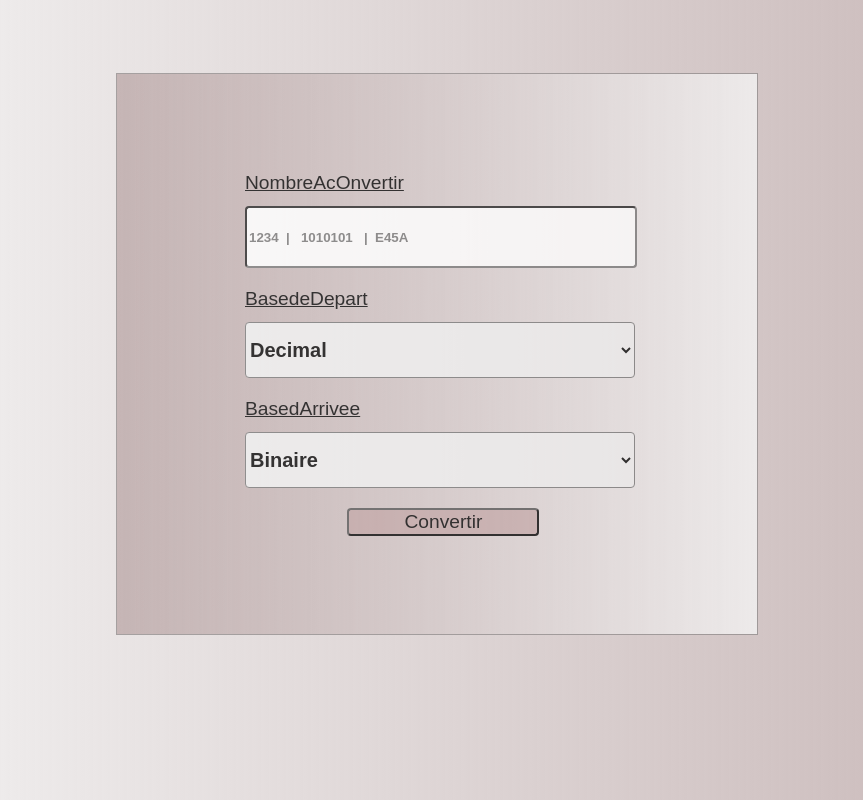
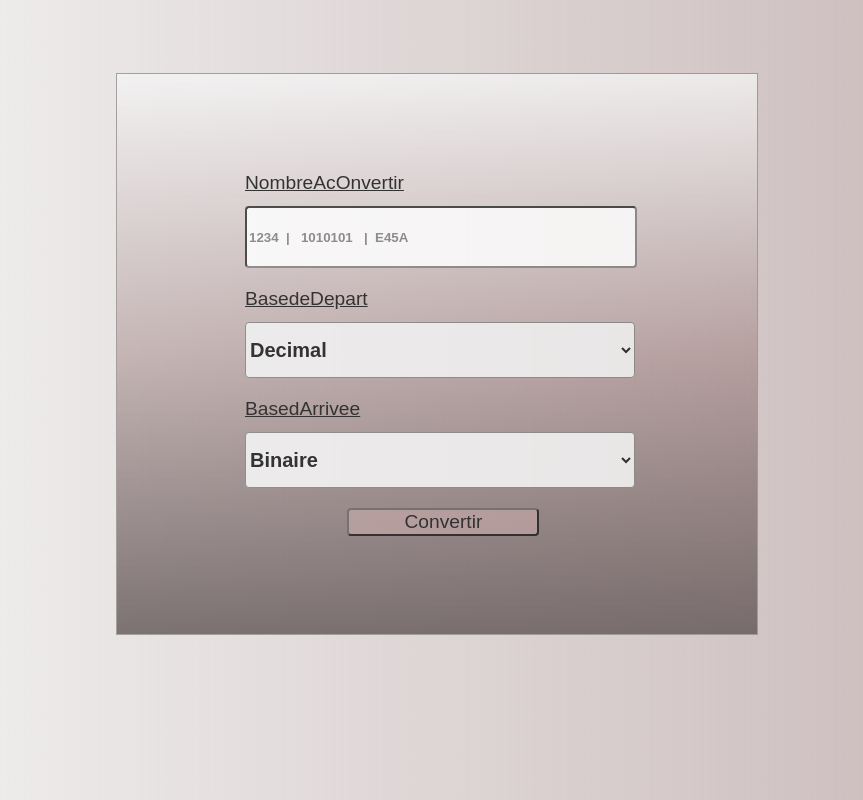
Before and after one commit to See01/testdegithub, a plain HTML site: page index.html in a window 1280 px wide. Shown: the whole page, without its empty margins (212-1075 px from the left). Drawn offline with Linux system fonts and the light colour scheme.

Commit message:
changement background formulaire

```diff
--- a/index.css
+++ b/index.css
@@ -13,7 +13,8 @@ form
     width: 50%;
     height: 70%;
     margin: 4% 25% 10% 25%;
-    background: linear-gradient(to left, whitesmoke,rgb(116, 73, 73, 0.4));
+    background: repeating-linear-gradient( whitesmoke,rgb(116, 73, 73, 0.4),rgb(92, 80, 80)
+    );
     opacity: 0.77;
     position: absolute;
     display: flex;
```
